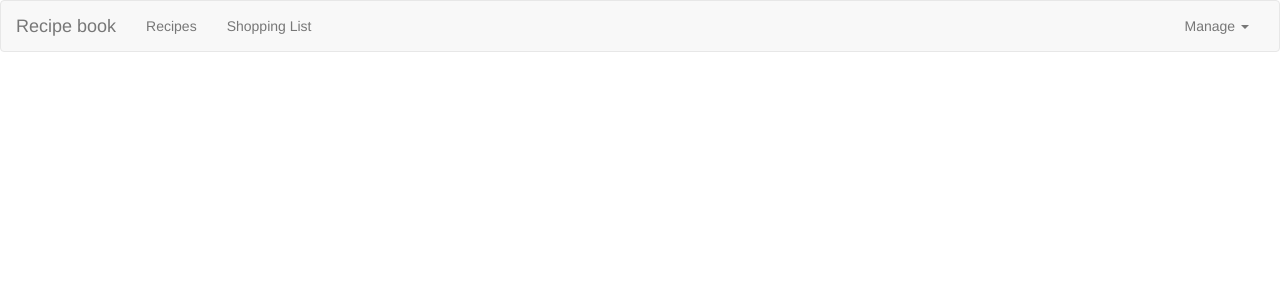
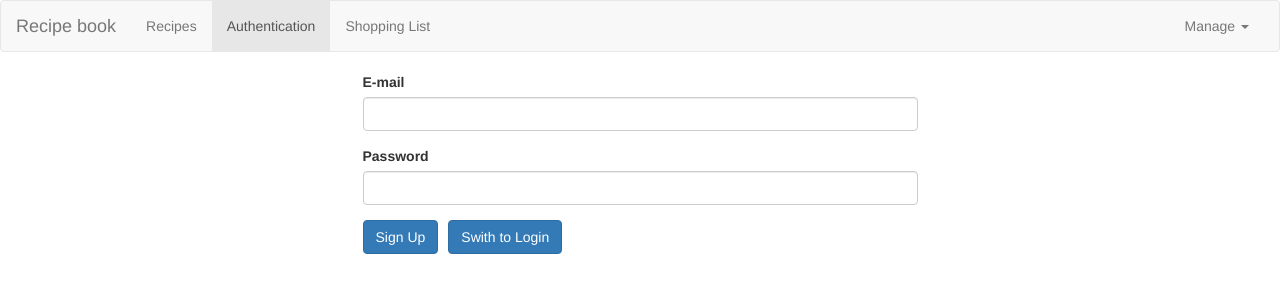
Before and after one commit to devshum/angular-guide, an Angular app: page /auth in a window 1280 px wide. Before the commit this address led to /. Shown: the top 300 px of the page. Built offline with nearby package versions, Linux system fonts and the light colour scheme.

Commit message:
add-auth-page

```diff
--- a/src/app/app-routing.module.ts
+++ b/src/app/app-routing.module.ts
@@ -1,3 +1,4 @@
+import { AuthComponent } from './auth/auth/auth.component';
 import { RecipeEditComponent } from './recipes-module/recipe-edit/recipe-edit.component';
 import { RecipeStartComponent } from './recipes-module/recipe-start/recipe-start.component';
 import { ShoppingListComponent } from './shopping-list-module/containers/shopping-list/shopping-list.component';
@@ -20,7 +21,8 @@
     { path: ':id/edit', component: RecipeEditComponent }
   ] },
 
-  { path: 'shopping-list', component: ShoppingListComponent }
+  { path: 'shopping-list', component: ShoppingListComponent },
+  { path: 'auth', component: AuthComponent }
 ];
 
 @NgModule({
--- a/src/app/app.module.ts
+++ b/src/app/app.module.ts
@@ -4,10 +4,12 @@
 import { AppComponent } from './app.component';
 import { RecipesModule } from './recipes-module/recipes-module.module';
 import { ShoppingListModule } from './shopping-list-module/shopping-list.module';
+import { AuthComponent } from './auth/auth/auth.component';
 
 @NgModule({
   declarations: [
-    AppComponent
+    AppComponent,
+    AuthComponent
   ],
   imports: [
     BrowserModule,
--- /dev/null
+++ b/src/app/auth/auth/auth.component.html
@@ -0,0 +1,21 @@
+<div class="row">
+  <div class="col-xs-12 col-md-6 col-md-offset-3">
+    <form>
+      <div class="form-group">
+        <label for="email">E-mail</label>
+        <input type="email" id="email" class="form-control">
+      </div>
+
+      <div class="form-group">
+        <label for="password">Password</label>
+        <input type="password" id="password" class="form-control">
+      </div>
+
+      <div>
+        <button class="btn btn-primary" style="margin-right: 1rem;">Sign Up</button>
+        <button class="btn btn-primary">Swith to Login</button>
+      </div>
+
+    </form>
+  </div>
+</div>
--- /dev/null
+++ b/src/app/auth/auth/auth.component.scss
@@ -0,0 +1,3 @@
+:host {
+  display: block;
+}
--- /dev/null
+++ b/src/app/auth/auth/auth.component.ts
@@ -0,0 +1,15 @@
+import { Component, OnInit } from '@angular/core';
+
+@Component({
+  selector: 'app-auth',
+  templateUrl: './auth.component.html',
+  styleUrls: ['./auth.component.scss']
+})
+export class AuthComponent implements OnInit {
+
+  constructor() { }
+
+  ngOnInit(): void {
+  }
+
+}
--- a/src/app/recipes-module/components/header/header.component.html
+++ b/src/app/recipes-module/components/header/header.component.html
@@ -7,6 +7,7 @@
     <div class="collapse navbar-collapse">
       <ul class="nav navbar-nav">
         <li routerLinkActive="active"><a routerLink="/recipes">Recipes</a></li>
+        <li routerLinkActive="active"><a routerLink="/auth">Authentication</a></li>
         <li routerLinkActive="active"><a routerLink="/shopping-list">Shopping List</a></li>
       </ul>
 
```
